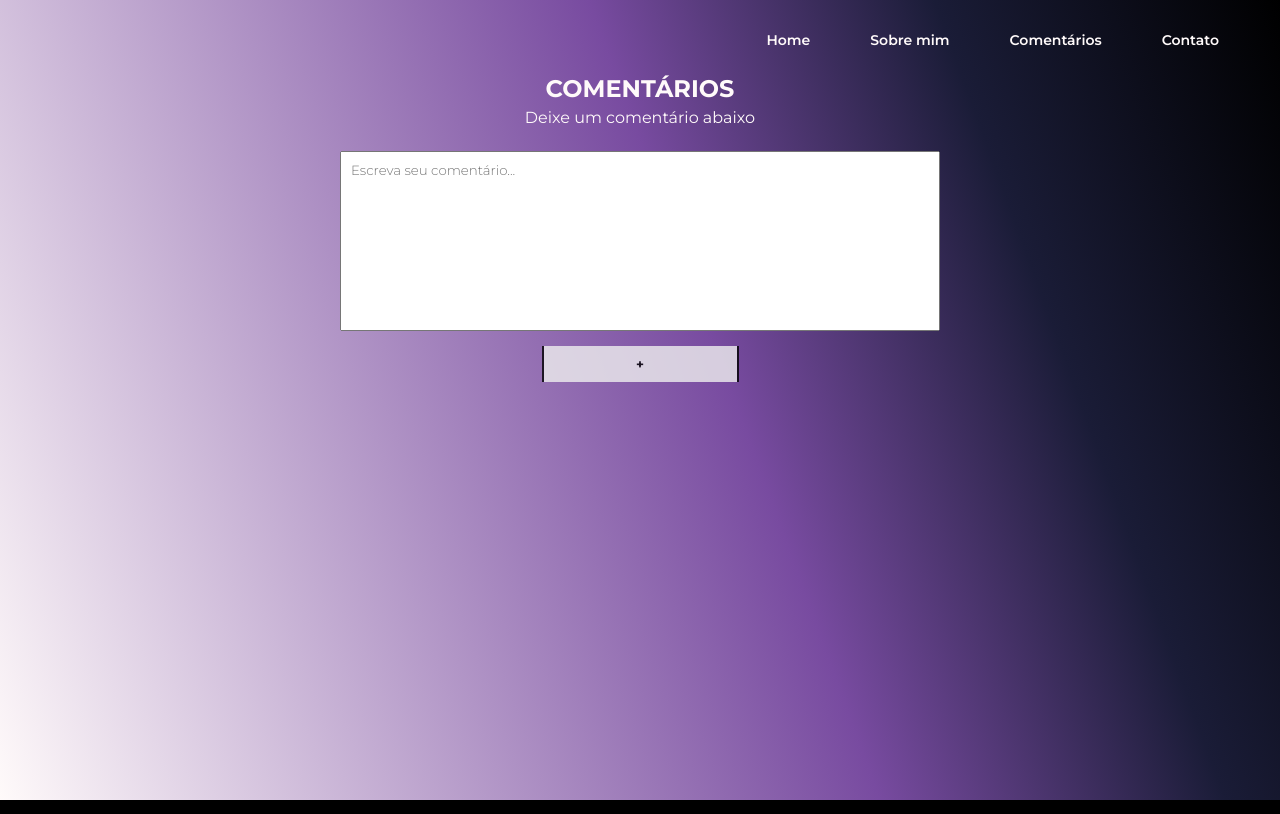
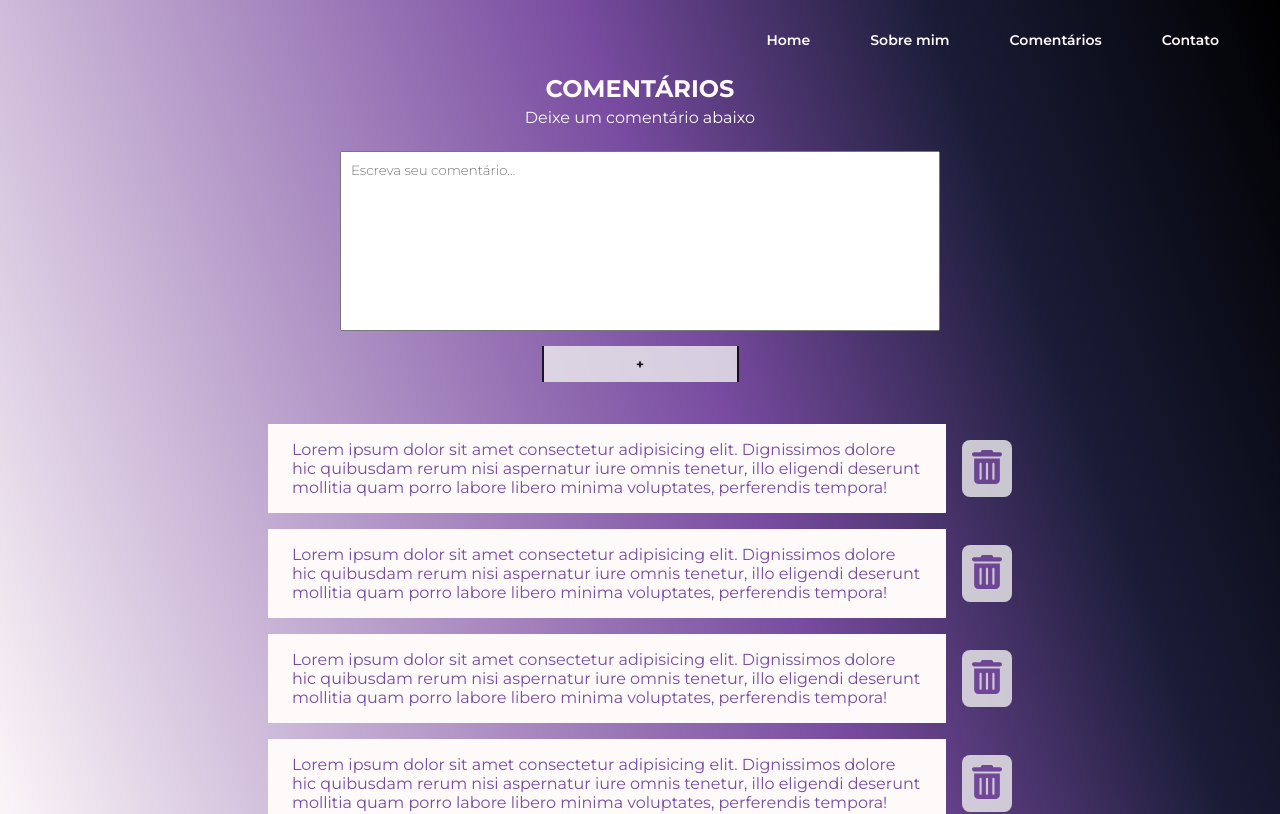
Before and after one commit to LaissaSaraiva/pretalab-projeto-final-react, a React (Vite) app: page /comentarios in a window 1280 px wide. Shown: the top 814 px of the page. Built offline with nearby package versions, Linux system fonts and the light colour scheme.

Commit message:
feat: inicia lista  de comentários

```diff
--- a/src/pages/CommentsPage/Comments.module.css
+++ b/src/pages/CommentsPage/Comments.module.css
@@ -30,3 +30,37 @@
 .comments__form {
   margin-top: 24px;
 }
+
+.list__comments__wrapper {
+  padding: 42px 0 36px;
+  max-width: 768px;
+  margin: 0 auto;
+}
+
+.list__comments__wrapper li {
+  display: flex;
+  gap: 16px;
+  align-items: center;
+  margin-bottom: 16px;
+  padding: 0 12px;
+}
+
+.list__comments__wrapper button {
+  width: 50px;
+  border-radius: 8px;
+  border: none;
+}
+
+.list__comments__wrapper button:before {
+  content: url('/public/imgs/trash-can.svg');
+}
+
+.list__description {
+  background-color: var(--primary-color);
+  padding: 16px 24px;
+  color: var(--tertiary-color);
+}
+
+.list__button {
+  background-color: aqua;
+}
--- a/src/pages/CommentsPage/CommentsPage.jsx
+++ b/src/pages/CommentsPage/CommentsPage.jsx
@@ -7,6 +7,7 @@ import styles from './Comments.module.css'
 const CommentsPage = () => {
 
   const [newComment, setNewComment] = useState('');
+  // const [list, setList] = useState('')
   console.log(newComment, 'Input digitado')
 
 
@@ -21,10 +22,46 @@ const CommentsPage = () => {
 
           <div className={styles.comments__form}>
             <Forms>
-              <Textarea placeholder="Escreva seu comentário... " onChange={(event) => setNewComment((event.target.value))} value={newComment} />
+              <Textarea placeholder="Escreva seu comentário... "  onChange={(event) => setNewComment((event.target.value))} value={newComment} />
               <Button type="submit" value="+" />
             </Forms>
           </div>
+        </div>
+
+        <div className={styles.list__comments__wrapper}>
+          <ul>
+            <li>
+              <div className={styles.list__description}>
+                <p>Lorem ipsum dolor sit amet consectetur adipisicing elit. Dignissimos dolore hic quibusdam rerum nisi aspernatur iure omnis tenetur, illo eligendi deserunt mollitia quam porro labore libero minima voluptates, perferendis tempora!</p>
+              </div>
+
+              <Button className={styles.list__button} value=""/>
+            </li>
+
+            <li>
+              <div className={styles.list__description}>
+                <p>Lorem ipsum dolor sit amet consectetur adipisicing elit. Dignissimos dolore hic quibusdam rerum nisi aspernatur iure omnis tenetur, illo eligendi deserunt mollitia quam porro labore libero minima voluptates, perferendis tempora!</p>
+              </div>
+
+              <Button className={styles.list__button} value=""/>
+            </li>
+
+            <li>
+              <div className={styles.list__description}>
+                <p>Lorem ipsum dolor sit amet consectetur adipisicing elit. Dignissimos dolore hic quibusdam rerum nisi aspernatur iure omnis tenetur, illo eligendi deserunt mollitia quam porro labore libero minima voluptates, perferendis tempora!</p>
+              </div>
+
+              <Button className={styles.list__button} value=""/>
+            </li>
+
+            <li>
+              <div className={styles.list__description}>
+                <p>Lorem ipsum dolor sit amet consectetur adipisicing elit. Dignissimos dolore hic quibusdam rerum nisi aspernatur iure omnis tenetur, illo eligendi deserunt mollitia quam porro labore libero minima voluptates, perferendis tempora!</p>
+              </div>
+
+              <Button className={styles.list__button} value=""/>
+            </li>
+          </ul>
         </div>
       </section>
     </main>
```
Also changed, not shown: public/imgs/trash-can.svg (added).
